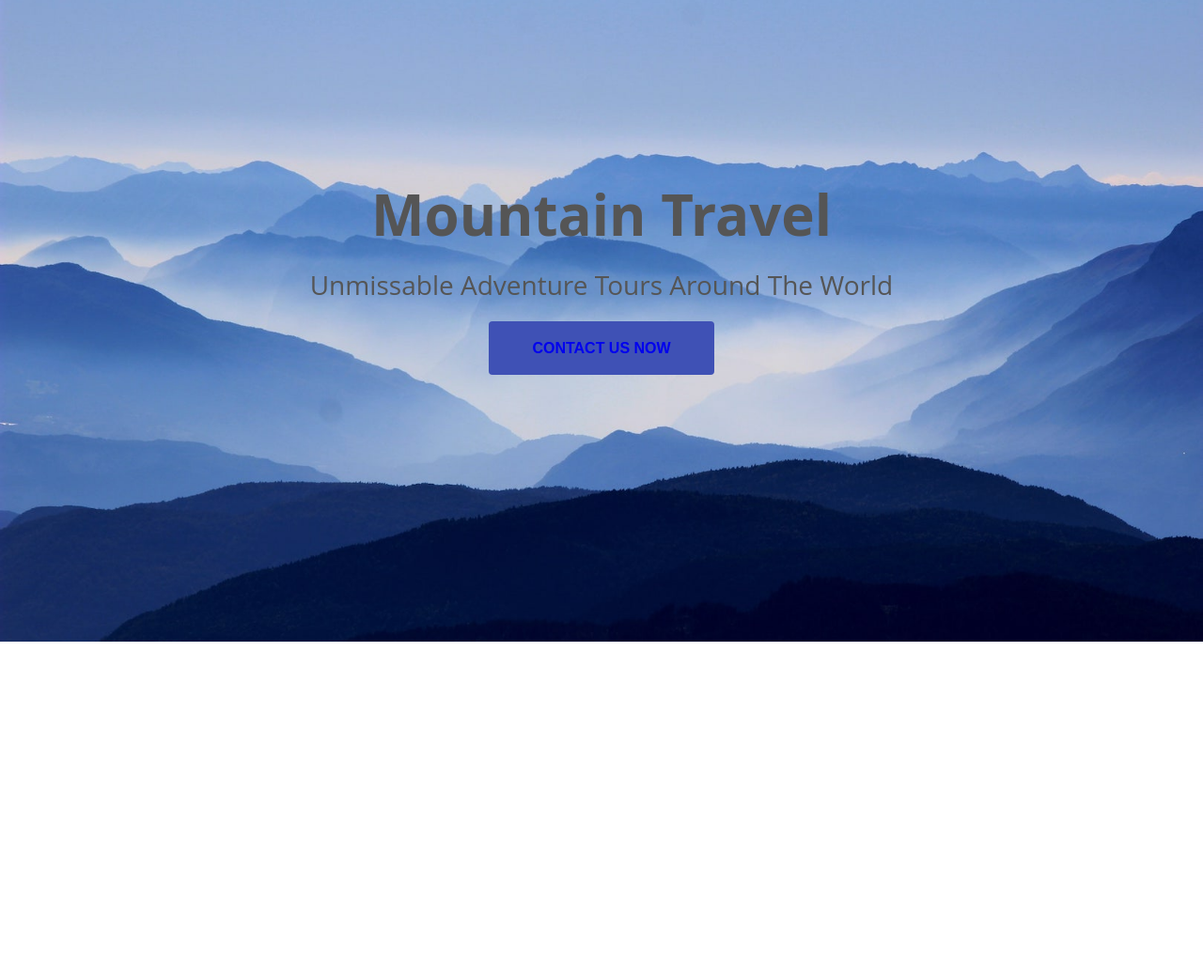
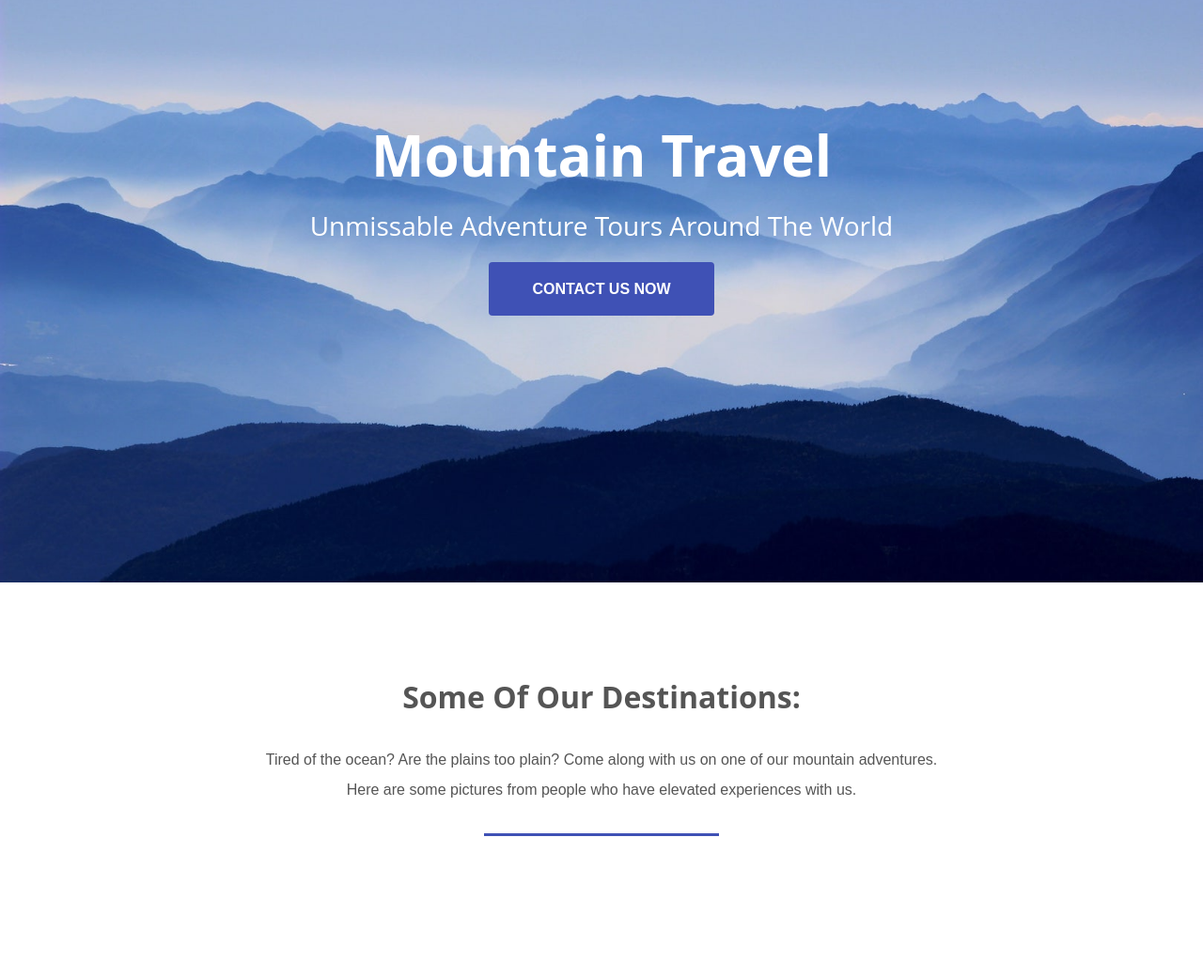
Before and after one commit to danielkamara/advanceWebDevBootcamp, a plain HTML site: page startupSite/index.html in a window 1280 px wide. Shown: the part 180-1220 px from the top of the page at 94% size. Before the commit the page ends 863 px from the top, so only its background shows below. Drawn offline with Linux system fonts and the light colour scheme.

Commit message:
saving changes

```diff
--- a/startupSite/index.html
+++ b/startupSite/index.html
@@ -1,6 +1,6 @@
-
 <!DOCTYPE html>
 <html lang="en">
+
 <head>
     <meta charset="UTF-8">
     <meta name="viewport" content="width=device-width, initial-scale=1.0">
@@ -25,6 +25,19 @@
             <a href="#" class="btn">Contact Us Now</a>
         </div>
     </section>
+
+    <section class="destinations">
+        <h3 class="title">Some of our destinations:</h3>
+        <p>Tired of the ocean? Are the plains too plain? Come along with us on one of our mountain adventures. Here are
+            some pictures from people who have elevated experiences with us.</p>
+            <hr>
+            <ul class="grid">
+                <li class="small" style="background-image: url(img/mountain1.jpg);"></li>
+                <li class="large" style="background-image: url(img/mountain2.jpg);"></li>
+                <li class="large" style="background-image: url(img/mountain3.jpg);"></li>
+                <li class="small" style="background-image: url(img/mountain4.jpg);"></li>
+            </ul>
+    </section>
 </body>
 
 </html>
--- a/startupSite/styles.css
+++ b/startupSite/styles.css
@@ -11,6 +11,7 @@ html {
     color: #555;
 }
 
+ul,
 nav {
     list-style: none;
 }
@@ -18,6 +19,7 @@ nav {
 a {
     text-decoration: none;
     opacity: 0.75;
+    color: #fff;
 }
 
 a:hover {
@@ -40,15 +42,48 @@ section {
     padding: 100px 80px;
 }
 
+.grid {
+    width: 100%;
+    display: flex;
+    flex-wrap: wrap;
+    justify-content: center;
+}
+
+hr {
+    width: 250px;
+    height: 3px;
+    background-color: #3f51b5;
+    border: 0;
+    margin-bottom: 50px;
+}
+
+section h3.title {
+text-transform: capitalize;
+font: bold 32px "Open Sans", sans-serif;
+margin-bottom: 30px;
+text-align: center;
+}
+
+section p {
+    max-width: 775px;
+    line-height: 2;
+    padding: 0 20px;
+    margin-bottom: 30px;
+    text-align: center;
+}
+
 /* Header Styles */
 
 header {
+    position: absolute;
+    width: 100%;
     display: flex;
     justify-content: space-between;
     align-items: center;
     padding: 35px 100px 0;
     animation: 1s fadein 0.5s forwards;
     opacity: 0;
+    color: #fff;
 }
 
 @keyframes fadein {
@@ -77,6 +112,7 @@ header nav li {
     justify-content: center;
     text-align: center;
     min-height: 100vh;
+    color: #fff;
 }
 
 .hero .background-image {
@@ -103,3 +139,16 @@ header nav li {
 .hero a.btn {
     padding: 20px 46px;
 }
+
+.hero-content-area {
+    opacity: 0;
+    margin-top: 100px;
+    animation: 1s slidefade 1s forwards;
+}
+
+@keyframes slidefade {
+    100% {
+        opacity: 1;
+        margin: 0;
+    }
+}
```
